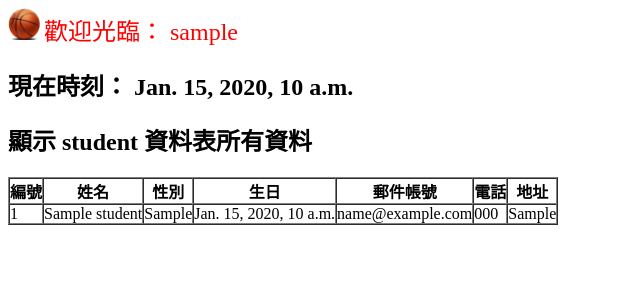
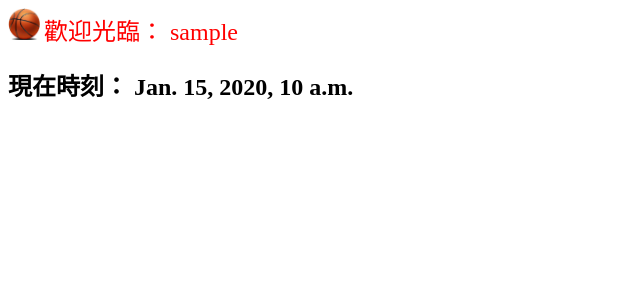
Before and after one commit to jjlin133/students, a Django app: template templates/hello4.html in a window 1280 px wide. Shown: the top 300 px of the page, without its empty margins (0-640 px from the left). Run offline with Django 3.2, Linux system fonts and the light colour scheme; the template is opened without the code that fills it: most values are stand-ins (such as "Sample title", 1, 10 or a date in 2020).

Commit message:
Update hello4.html

```diff
--- a/templates/hello4.html
+++ b/templates/hello4.html
@@ -13,22 +13,5 @@
         <h2> 現在時刻： {{now}} </h2>
     </div>
 
-    		<h2>顯示 student 資料表所有資料</h2>
-		<table border="1" cellpadding="0" cellspacing="0">
-			<th>編號</th><th>姓名</th><th>性別</th><th>生日</th>
-			<th>郵件帳號</th><th>電話</th><th>地址</th>
-			{% for student in students %}
-				<tr>
-					<td>{{ student.id }} </td>
-					<td>{{ student.cName }} </td>
-					<td>{{ student.cSex}} </td>
-					<td>{{ student.cBirthday }} </td>
-					<td>{{ student.cEmail }} </td>
-					<td>{{ student.cPhone}} </td>
-					<td>{{ student.cAddr }} </td>
-				</tr>
-			{% endfor %}
-		</table>
-
 </body>
 </html>
```
